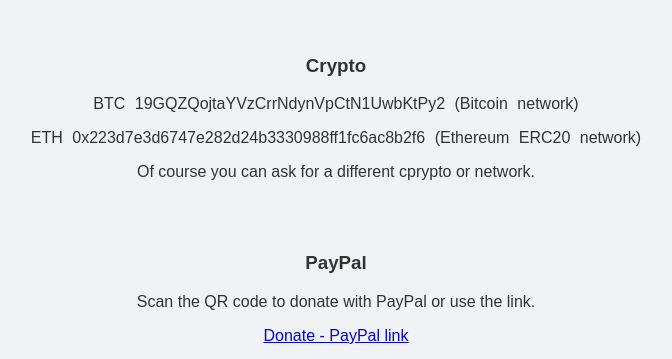
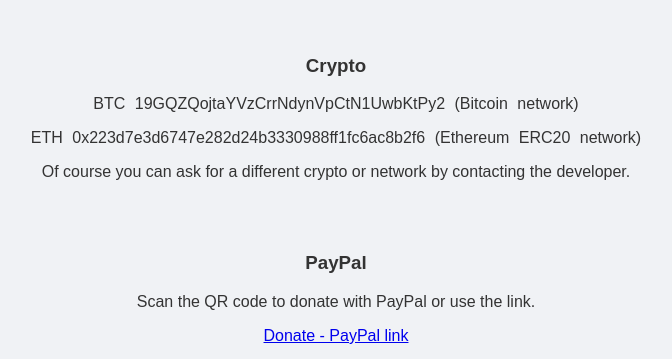
Before and after one commit to Mqtth3w/InstaFollowBack, a plain HTML site: page donate.html in a window 1280 px wide. Shown: the top 359 px of the page, without its empty margins (304-976 px from the left). Drawn offline with Linux system fonts and the light colour scheme.

Commit message:
Update donate.html

```diff
--- a/donate.html
+++ b/donate.html
@@ -14,7 +14,7 @@
 				<h3> Crypto </h3>
 				<p style="word-spacing: 5px;">BTC 19GQZQojtaYVzCrrNdynVpCtN1UwbKtPy2 (Bitcoin network)</p>
 				<p style="word-spacing: 5px;">ETH 0x223d7e3d6747e282d24b3330988ff1fc6ac8b2f6 (Ethereum ERC20 network)</p>
-				<p>Of course you can ask for a different cprypto or network.</p>
+				<p>Of course you can ask for a different crypto or network by contacting the developer.</p>
 			</div>
 			<br><br>
 			<div id="centerdiv" align=center>
```
